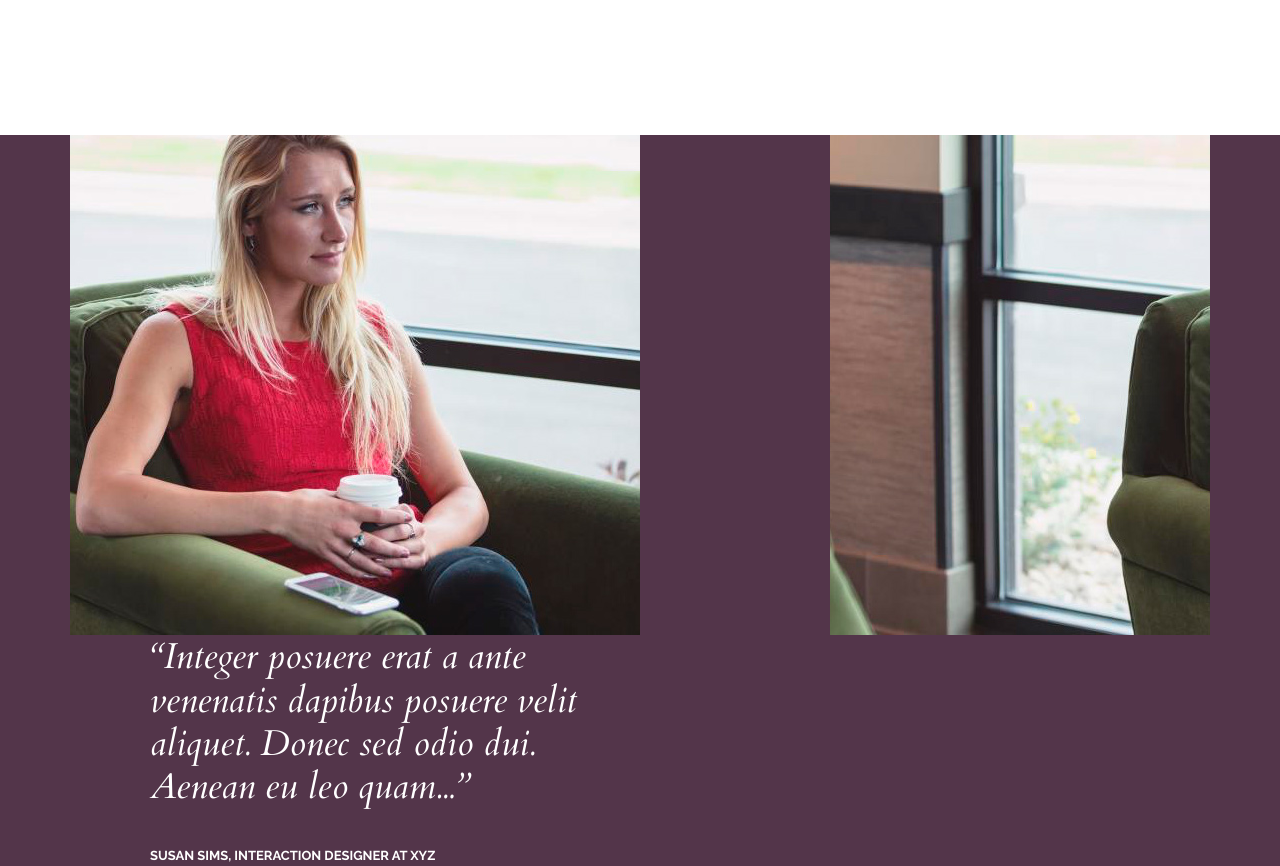
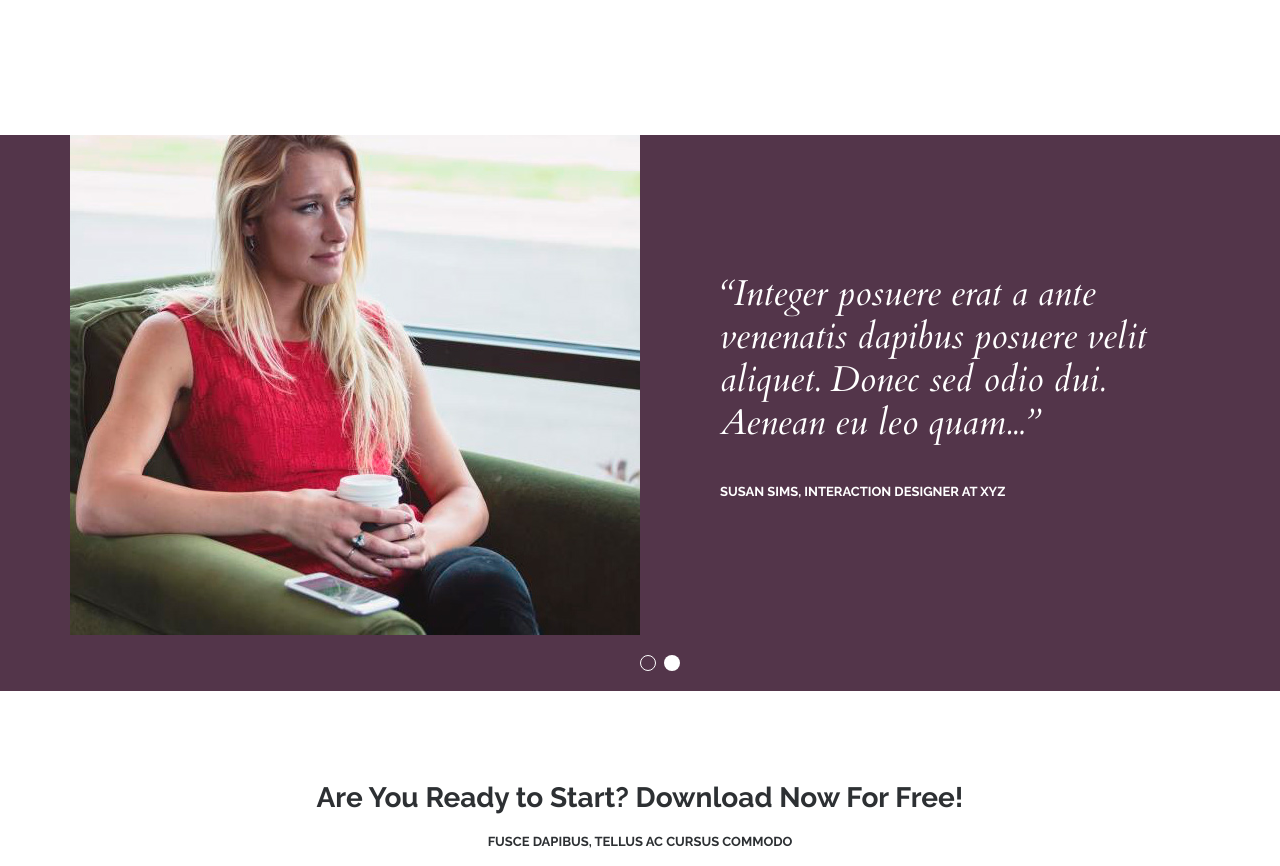
Before and after one commit to alesmazur/ActiveBox, a plain HTML site: page index.html in a window 1280 px wide. Shown: the part 3540-4406 px from the top of the page. Drawn offline with nearby package versions, Linux system fonts and the light colour scheme.

Commit message:
slick slider properly adjusted

```diff
--- a/index.html
+++ b/index.html
@@ -372,6 +372,7 @@
       <div class="container">
         <!-- Slider item 1-->
         <div class="slider">
+          <div>
             <div class="reviews__item">
               <div class="reviews__photo">
                 <img
@@ -390,9 +391,10 @@
                 </div>
               </div>
             </div>
+          </div>
 
           <!-- /Slider item 1-->
-
+          <div>
             <div class="reviews__item">
               <div class="reviews__photo">
                 <img
@@ -408,6 +410,7 @@
                 </div>
                 <div class="reviews__author">
                   susan sims, interaction designer at xyz
+                </div>
               </div>
             </div>
           </div>
--- a/style.css
+++ b/style.css
@@ -364,12 +364,14 @@
   background-color: #53354a;
   overflow: hidden;
   width: 100%;
-  margin-bottom: 100px;
+  margin-bottom: 50px;
+  padding: 0;
 }
 
 .reviews__item {
   display: flex;
   flex-wrap: wrap;
+  overflow: hidden;
 }
 
 .reviews__photo {
@@ -823,6 +825,9 @@
 }
 
 /* Slick slider */
+.slick-slide {
+  height: auto !important;
+}
 
 .slick-dots {
   display: flex;
@@ -833,7 +838,7 @@
 }
 
 .slick-dots li {
-  margin: 10px 0.25rem;
+  margin: 20px 0.25rem;
 }
 
 .slick-dots button {
@@ -843,10 +848,9 @@
   padding: 0;
 
   border: none;
-  border-radius: 100%;
+  border-radius: 50%;
   background-color: #fff;
-
-  text-indent: -9999px;
+  font-size: 0;
 }
 
 .slick-dots li.slick-active button {
```
Lines whose indentation alone changed are shown as unchanged.
